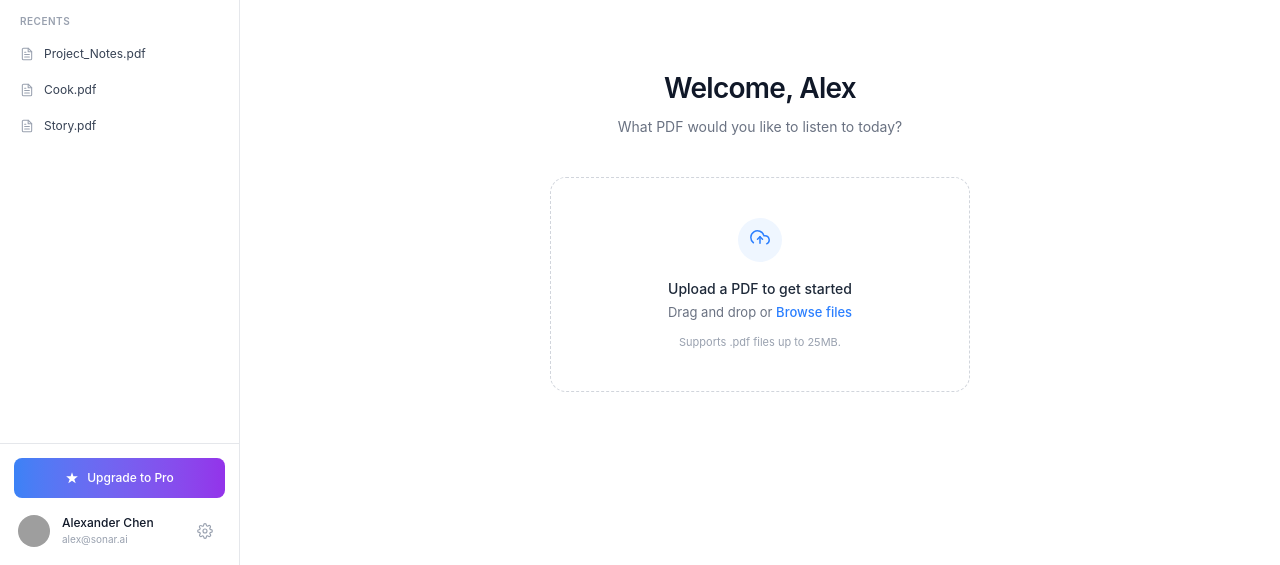
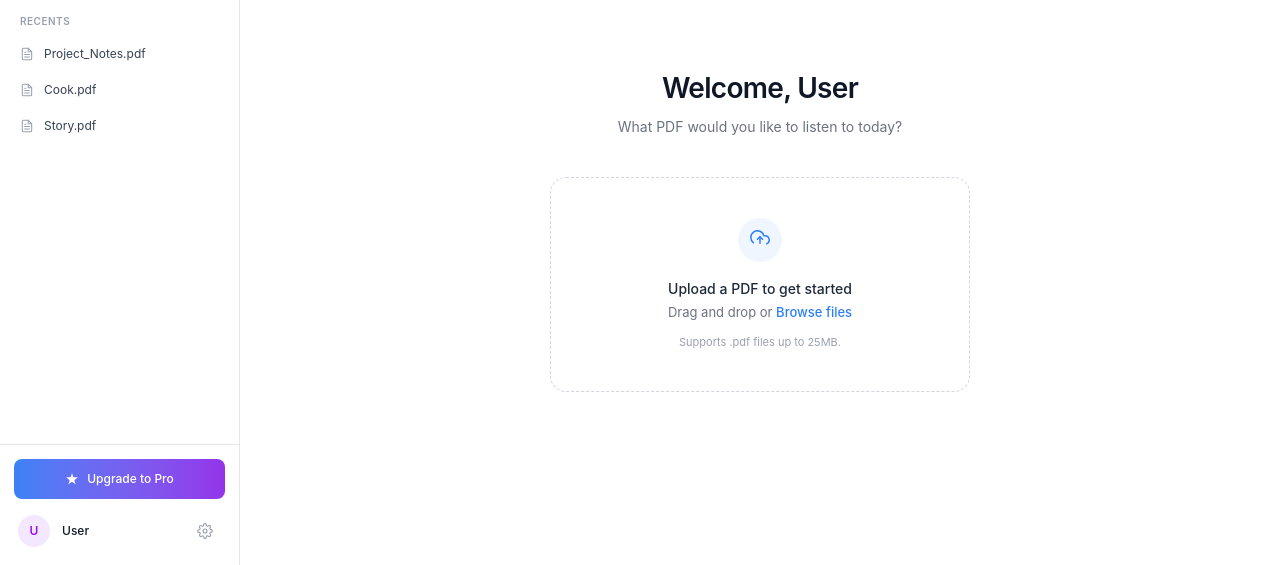
Before and after one commit to Emma-306/sonar-frontend, a React app: page /dashboard in a window 1280 px wide. Shown: the part 235-800 px from the top of the page. Built offline with nearby package versions, Linux system fonts and the light colour scheme; grey boxes are pictures that could not be loaded; the HTML template or start-up script is replaced by a standard one.

Commit message:
updates on the frontend

```diff
--- a/src/components/DashboardSidebar.jsx
+++ b/src/components/DashboardSidebar.jsx
@@ -1,7 +1,11 @@
+import { useEffect } from "react";
 import { NavLink } from "react-router-dom";
 import { assets } from "../assets/assets.js";
+import useAuthStore from "../stores/authStore.js";
 
-const pinnedFiles = [{ name: "Meeting_Notes.pdf", path: "#" }];
+const pinnedFiles = [
+  { name: "Meeting_Notes.pdf", path: "#" },
+];
 
 const recentFiles = [
   { name: "Project_Notes.pdf", path: "#" },
@@ -10,9 +14,47 @@ const recentFiles = [
 ];
 
 const DashboardSidebar = ({ isOpen = false, onClose }) => {
+  // ==========================================
+  // AUTH STORE
+  // ==========================================
+
+  const user = useAuthStore((state) => state.user);
+
+  const getCurrentUser = useAuthStore(
+    (state) => state.getCurrentUser
+  );
+
+  // ==========================================
+  // GET CURRENT USER
+  // ==========================================
+
+  useEffect(() => {
+    if (!user) {
+      getCurrentUser();
+    }
+  }, [user, getCurrentUser]);
+
+  // ==========================================
+  // USER INFORMATION
+  // ==========================================
+
+  // Use the TOP-LEVEL name from MongoDB
+  // Example: "Emmanuel Johnny"
+  const displayName = user?.name || "User";
+
+  // Email from MongoDB
+  // Example: "esquare.jay@gmail.com"
+  const email = user?.email || "";
+
+  // Google profile picture from MongoDB
+  const profilePicture = user?.profilePicture || null;
+
   return (
     <>
-      {/* Mobile backdrop */}
+      {/* ==========================================
+          MOBILE BACKDROP
+      ========================================== */}
+
       {isOpen && (
         <button
           type="button"
@@ -29,7 +71,10 @@ const DashboardSidebar = ({ isOpen = false, onClose }) => {
         />
       )}
 
-      {/* Sidebar */}
+      {/* ==========================================
+          SIDEBAR
+      ========================================== */}
+
       <aside
         className={`
           fixed
@@ -67,7 +112,10 @@ const DashboardSidebar = ({ isOpen = false, onClose }) => {
           lg:shrink-0
         `}
       >
-        {/* LOGO + CLOSE */}
+        {/* ==========================================
+            LOGO + CLOSE
+        ========================================== */}
+
         <div
           className="
             flex
@@ -80,21 +128,36 @@ const DashboardSidebar = ({ isOpen = false, onClose }) => {
           "
         >
           {/* Logo */}
+
           <div className="flex min-w-0 items-center">
             <img
               src={assets.brandLogo}
               alt="Sonar Logo"
-              className="h-6 w-auto max-w-[130px] object-contain dark:hidden"
+              className="
+                h-6
+                w-auto
+                max-w-[130px]
+                object-contain
+                dark:hidden
+              "
             />
 
             <img
               src={assets.brandLogo2}
               alt="Sonar Logo"
-              className="hidden h-6 w-auto max-w-[130px] object-contain dark:block"
+              className="
+                hidden
+                h-6
+                w-auto
+                max-w-[130px]
+                object-contain
+                dark:block
+              "
             />
           </div>
 
           {/* Close button - mobile only */}
+
           <button
             type="button"
             onClick={onClose}
@@ -112,8 +175,10 @@ const DashboardSidebar = ({ isOpen = false, onClose }) => {
               hover:bg-gray-100
               hover:text-gray-800
               active:scale-95
+
               dark:hover:bg-[#1a1a1a]
               dark:hover:text-gray-200
+
               lg:hidden
             "
             aria-label="Close sidebar"
@@ -133,7 +198,10 @@ const DashboardSidebar = ({ isOpen = false, onClose }) => {
           </button>
         </div>
 
-        {/* SEARCH */}
+        {/* ==========================================
+            SEARCH
+        ========================================== */}
+
         <div className="shrink-0 px-3 pb-4 sm:px-4">
           <div className="relative">
             <svg
@@ -192,7 +260,10 @@ const DashboardSidebar = ({ isOpen = false, onClose }) => {
           </div>
         </div>
 
-        {/* NEW FILE */}
+        {/* ==========================================
+            NEW FILE
+        ========================================== */}
+
         <div className="shrink-0 px-3 pb-5 sm:px-4">
           <button
             type="button"
@@ -218,14 +289,32 @@ const DashboardSidebar = ({ isOpen = false, onClose }) => {
               dark:hover:text-gray-200
             "
           >
-            <span className="text-[16px] leading-none">+</span>
+            <span className="text-[16px] leading-none">
+              +
+            </span>
+
             NEW FILE
           </button>
         </div>
 
-        {/* FILES */}
-        <div className="min-h-0 flex-1 overflow-y-auto overflow-x-hidden px-2.5 sm:px-3">
-          {/* PINNED */}
+        {/* ==========================================
+            FILES
+        ========================================== */}
+
+        <div
+          className="
+            min-h-0
+            flex-1
+            overflow-y-auto
+            overflow-x-hidden
+            px-2.5
+            sm:px-3
+          "
+        >
+          {/* ==========================================
+              PINNED
+          ========================================== */}
+
           <div className="mb-5">
             <p
               className="
@@ -269,7 +358,12 @@ const DashboardSidebar = ({ isOpen = false, onClose }) => {
                   "
                 >
                   <svg
-                    className="h-3.5 w-3.5 shrink-0 text-gray-400"
+                    className="
+                      h-3.5
+                      w-3.5
+                      shrink-0
+                      text-gray-400
+                    "
                     viewBox="0 0 24 24"
                     fill="none"
                     stroke="currentColor"
@@ -281,13 +375,18 @@ const DashboardSidebar = ({ isOpen = false, onClose }) => {
                     <path d="M9 10.76a2 2 0 0 1-1.11 1.79l-1.78.9A2 2 0 0 0 5 15.24V16a1 1 0 0 0 1 1h12a1 1 0 0 0 1-1v-.76a2 2 0 0 0-1.11-1.79l-1.78-.9A2 2 0 0 1 15 10.76V7a1 1 0 0 0-1-1H10a1 1 0 0 0-1 1z" />
                   </svg>
 
-                  <span className="min-w-0 truncate">{file.name}</span>
+                  <span className="min-w-0 truncate">
+                    {file.name}
+                  </span>
                 </button>
               ))}
             </div>
           </div>
 
-          {/* RECENTS */}
+          {/* ==========================================
+              RECENTS
+          ========================================== */}
+
           <div>
             <p
               className="
@@ -331,7 +430,12 @@ const DashboardSidebar = ({ isOpen = false, onClose }) => {
                   "
                 >
                   <svg
-                    className="h-3.5 w-3.5 shrink-0 text-gray-400"
+                    className="
+                      h-3.5
+                      w-3.5
+                      shrink-0
+                      text-gray-400
+                    "
                     viewBox="0 0 24 24"
                     fill="none"
                     stroke="currentColor"
@@ -346,25 +450,35 @@ const DashboardSidebar = ({ isOpen = false, onClose }) => {
                     <path d="M10 9H8" />
                   </svg>
 
-                  <span className="min-w-0 truncate">{file.name}</span>
+                  <span className="min-w-0 truncate">
+                    {file.name}
+                  </span>
                 </button>
               ))}
             </div>
           </div>
         </div>
 
-        {/* BOTTOM */}
+        {/* ==========================================
+            BOTTOM
+        ========================================== */}
+
         <div
           className="
             shrink-0
             border-t
             border-gray-200
             p-3
+
             dark:border-[#1d1d1d]
+
             sm:p-3.5
           "
         >
-          {/* Upgrade */}
+          {/* ==========================================
+              UPGRADE
+          ========================================== */}
+
           <NavLink
             to="/plan-comparison"
             onClick={onClose}
@@ -388,6 +502,7 @@ const DashboardSidebar = ({ isOpen = false, onClose }) => {
               transition
               hover:opacity-90
               active:scale-[0.98]
+
               sm:text-[12px]
             "
           >
@@ -402,23 +517,87 @@ const DashboardSidebar = ({ isOpen = false, onClose }) => {
             <span>Upgrade to Pro</span>
           </NavLink>
 
-          {/* User */}
-          <div className="flex min-w-0 items-center gap-2.5 px-1 py-1 sm:gap-3">
+          {/* ==========================================
+              USER
+          ========================================== */}
+
+          <div
+            className="
+              flex
+              min-w-0
+              items-center
+              gap-2.5
+              px-1
+              py-1
+
+              sm:gap-3
+            "
+          >
+            {/* PROFILE PICTURE */}
+
+            {profilePicture ? (
               <img
-              src="https://i.pravatar.cc/150?img=12"
-              alt="Alexander Chen"
-              className="h-8 w-8 shrink-0 rounded-full object-cover"
+                src={profilePicture}
+                alt={displayName}
+                className="
+                  h-8
+                  w-8
+                  shrink-0
+                  rounded-full
+                  object-cover
+                "
               />
+            ) : (
+              <div
+                className="
+                  flex
+                  h-8
+                  w-8
+                  shrink-0
+                  items-center
+                  justify-center
+                  rounded-full
+                  bg-purple-100
+                  text-[12px]
+                  font-semibold
+                  text-purple-600
+
+                  dark:bg-purple-500/20
+                  dark:text-purple-400
+                "
+              >
+                {displayName.charAt(0).toUpperCase()}
+              </div>
+            )}
+
+            {/* USER NAME + EMAIL */}
 
             <div className="min-w-0 flex-1">
-              <p className="truncate text-[12px] font-medium text-gray-900 dark:text-gray-100">
-                Alexander Chen
+              <p
+                className="
+                  truncate
+                  text-[12px]
+                  font-medium
+                  text-gray-900
+
+                  dark:text-gray-100
+                "
+              >
+                {displayName}
               </p>
 
-              <p className="truncate text-[10px] text-gray-400">
-                alex@sonar.ai
+              <p
+                className="
+                  truncate
+                  text-[10px]
+                  text-gray-400
+                "
+              >
+                {email}
               </p>
             </div>
+
+            {/* SETTINGS */}
 
             <NavLink
               to="/dashboard/settings"
@@ -453,6 +632,7 @@ const DashboardSidebar = ({ isOpen = false, onClose }) => {
                 strokeLinejoin="round"
               >
                 <circle cx="12" cy="12" r="3" />
+
                 <path d="M19.4 15a1.65 1.65 0 0 0 .33 1.82l.06.06a2 2 0 0 1-2.83 2.83l-.06-.06a1.65 1.65 0 0 0-1.82-.33 1.65 1.65 0 0 0-1 1.51V21a2 2 0 0 1-4 0v-.09a1.65 1.65 0 0 0-1-1.51 1.65 1.65 0 0 0-1.82.33l-.06.06a2 2 0 1 1-2.83-2.83l.06-.06a1.65 1.65 0 0 0 .33-1.82 1.65 1.65 0 0 0-1.51-1H3a2 2 0 0 1 0-4h.09a1.65 1.65 0 0 0 1.51-1 1.65 1.65 0 0 0-.33-1.82l-.06-.06a2 2 0 1 1 2.83-2.83l.06.06a1.65 1.65 0 0 0 1.82.33H9a1.65 1.65 0 0 0 1-1.51V3a2 2 0 0 1 4 0v.09a1.65 1.65 0 0 0 1 1.51 1.65 1.65 0 0 0 1.82-.33l.06-.06a2 2 0 1 1 2.83 2.83l-.06.06a1.65 1.65 0 0 0-.33 1.82V9c.26.604.852 1.01 1.51 1H21a2 2 0 0 1 0 4h-.09a1.65 1.65 0 0 0-1.51 1z" />
               </svg>
             </NavLink>
--- a/src/pages/Dashboard.jsx
+++ b/src/pages/Dashboard.jsx
@@ -1,6 +1,8 @@
-import { useRef, useState } from "react";
+import { useEffect, useRef, useState } from "react";
 import { assets } from "../assets/assets.js";
 import ThemeToggle from "../components/ThemeToggle";
+import useAuthStore from "../stores/authStore.js";
+
 
 const MAX_FILE_SIZE = 25 * 1024 * 1024; // 25 MB
 
@@ -10,10 +12,50 @@ const Dashboard = () => {
   const [selectedFile, setSelectedFile] = useState(null);
   const [error, setError] = useState("");
 
+  // ==========================================
+  // AUTH STORE
+  // ==========================================
+
+  const user = useAuthStore((state) => state.user);
+  const getCurrentUser = useAuthStore(
+    (state) => state.getCurrentUser
+  );
+  const isLoading = useAuthStore(
+    (state) => state.isLoading
+  );
+
+  // ==========================================
+  // GET CURRENT USER
+  // ==========================================
+
+  useEffect(() => {
+    if (!user) {
+      getCurrentUser();
+    }
+  }, [user, getCurrentUser]);
+
+  // ==========================================
+  // GET DISPLAY NAME FROM DATABASE
+  // ==========================================
+
+  const displayName =
+    user?.onboarding?.displayName ||
+    user?.name ||
+    "User";
+
+  // ==========================================
+  // BROWSE FILES
+  // ==========================================
+
   const handleBrowseClick = () => {
     if (selectedFile) return;
+
     fileInputRef.current?.click();
   };
+
+  // ==========================================
+  // HANDLE FILE CHANGE
+  // ==========================================
 
   const handleFileChange = (event) => {
     const file = event.target.files?.[0];
@@ -29,14 +71,21 @@ const Dashboard = () => {
     }
 
     if (file.size > MAX_FILE_SIZE) {
-      setError("File is too large. Please select a PDF smaller than 25MB.");
+      setError(
+        "File is too large. Please select a PDF smaller than 25MB."
+      );
       event.target.value = "";
       return;
     }
 
     setSelectedFile(file);
+
     console.log("Selected file:", file);
   };
+
+  // ==========================================
+  // DELETE FILE
+  // ==========================================
 
   const handleDeleteFile = () => {
     setSelectedFile(null);
@@ -46,6 +95,10 @@ const Dashboard = () => {
       fileInputRef.current.value = "";
     }
   };
+
+  // ==========================================
+  // UI
+  // ==========================================
 
   return (
     <div
@@ -59,25 +112,45 @@ const Dashboard = () => {
         justify-center
         px-4
         py-8
+
         sm:px-6
         sm:py-10
+
         md:px-7
         md:py-12
       "
     >
-      {/* Theme Toggle - Top Right */}
-      <div className="absolute right-4 top-4 z-10 sm:right-6 sm:top-5">
+      {/* ==========================================
+          THEME TOGGLE
+      ========================================== */}
+
+      <div
+        className="
+          absolute
+          right-4
+          top-4
+          z-10
+
+          sm:right-6
+          sm:top-5
+        "
+      >
         <ThemeToggle />
       </div>
 
-      {/* Sonar Orb */}
+      {/* ==========================================
+          SONAR ORB
+      ========================================== */}
+
       <div
         className="
           mb-6
           flex
           items-center
           justify-center
+
           sm:mb-7
+
           md:mb-8
         "
       >
@@ -90,15 +163,20 @@ const Dashboard = () => {
           aria-label="Sonar"
           className="
             h-auto
+            w-[160px]
             object-contain
-            w-[160px]
-sm:w-[180px]
-md:w-[200px]
+
+            sm:w-[180px]
+
+            md:w-[200px]
           "
         />
       </div>
 
-      {/* Welcome text */}
+      {/* ==========================================
+          WELCOME TEXT
+      ========================================== */}
+
       <h1
         className="
           mb-2
@@ -107,11 +185,15 @@ md:w-[200px]
           font-semibold
           tracking-tight
           text-gray-900
+
           sm:text-[28px]
+
           dark:text-white
         "
       >
-        Welcome, Alex
+        {isLoading && !user
+          ? "Welcome..."
+          : `Welcome, ${displayName}`}
       </h1>
 
       <p
@@ -121,15 +203,20 @@ md:w-[200px]
           text-center
           text-[13px]
           text-gray-500
+
           sm:mb-10
           sm:text-[14px]
+
           dark:text-gray-400
         "
       >
         What PDF would you like to listen to today?
       </p>
 
-      {/* Upload area */}
+      {/* ==========================================
+          UPLOAD AREA
+      ========================================== */}
+
       <div
         className="
           flex
@@ -147,16 +234,22 @@ md:w-[200px]
           py-8
           transition
           hover:border-gray-400
+
           sm:px-6
           sm:py-9
+
           md:px-8
           md:py-10
+
           dark:border-[#333]
           dark:bg-[#0c0c0c]
           dark:hover:border-[#444]
         "
       >
-        {/* Cloud upload icon */}
+        {/* ==========================================
+            CLOUD UPLOAD ICON
+        ========================================== */}
+
         <div
           className="
             mb-4
@@ -167,8 +260,10 @@ md:w-[200px]
             justify-center
             rounded-full
             bg-blue-50
+
             sm:h-11
             sm:w-11
+
             dark:bg-blue-500/10
           "
         >
@@ -187,7 +282,10 @@ md:w-[200px]
           </svg>
         </div>
 
-        {/* Upload heading */}
+        {/* ==========================================
+            UPLOAD HEADING
+        ========================================== */}
+
         <p
           className="
             mb-1
@@ -195,21 +293,28 @@ md:w-[200px]
             text-[13px]
             font-medium
             text-gray-800
+
             sm:text-[14px]
+
             dark:text-gray-100
           "
         >
           Upload a PDF to get started
         </p>
 
-        {/* Browse text */}
+        {/* ==========================================
+            BROWSE TEXT
+        ========================================== */}
+
         <p
           className="
             mb-3
             text-center
             text-[12px]
             text-gray-500
+
             sm:text-[13px]
+
             dark:text-gray-400
           "
         >
@@ -234,7 +339,10 @@ md:w-[200px]
           )}
         </p>
 
-        {/* Hidden file input */}
+        {/* ==========================================
+            HIDDEN FILE INPUT
+        ========================================== */}
+
         <input
           ref={fileInputRef}
           type="file"
@@ -244,19 +352,26 @@ md:w-[200px]
           disabled={!!selectedFile}
         />
 
-        {/* File size information */}
+        {/* ==========================================
+            FILE SIZE INFORMATION
+        ========================================== */}
+
         <p
           className="
             text-center
             text-[10px]
             text-gray-400
+
             sm:text-[11px]
           "
         >
           Supports .pdf files up to 25MB.
         </p>
 
-        {/* Error message */}
+        {/* ==========================================
+            ERROR MESSAGE
+        ========================================== */}
+
         {error && (
           <p
             className="
@@ -266,6 +381,7 @@ md:w-[200px]
               text-[11px]
               font-medium
               text-red-500
+
               sm:text-[12px]
             "
           >
@@ -273,7 +389,10 @@ md:w-[200px]
           </p>
         )}
 
-        {/* Selected file */}
+        {/* ==========================================
+            SELECTED FILE
+        ========================================== */}
+
         {selectedFile && !error && (
           <div
             className="
@@ -288,7 +407,9 @@ md:w-[200px]
               bg-gray-50
               px-3
               py-3
+
               sm:px-4
+
               dark:bg-[#151515]
             "
           >
@@ -299,7 +420,9 @@ md:w-[200px]
                   text-[12px]
                   font-medium
                   text-gray-800
+
                   sm:text-[13px]
+
                   dark:text-gray-100
                 "
                 title={selectedFile.name}
@@ -312,13 +435,19 @@ md:w-[200px]
                   mt-1
                   text-[10px]
                   text-gray-500
+
                   sm:text-[11px]
+
                   dark:text-gray-400
                 "
               >
                 {(selectedFile.size / (1024 * 1024)).toFixed(2)} MB
               </p>
             </div>
+
+            {/* ==========================================
+                DELETE BUTTON
+            ========================================== */}
 
             <button
               type="button"
@@ -339,6 +468,7 @@ md:w-[200px]
                 transition
                 hover:bg-red-50
                 hover:text-red-500
+
                 dark:hover:bg-red-500/10
               "
             >
```
Also changed, not shown: src/stores/authStore.js (+70 -0 lines). Lines whose indentation alone changed are shown as unchanged.
